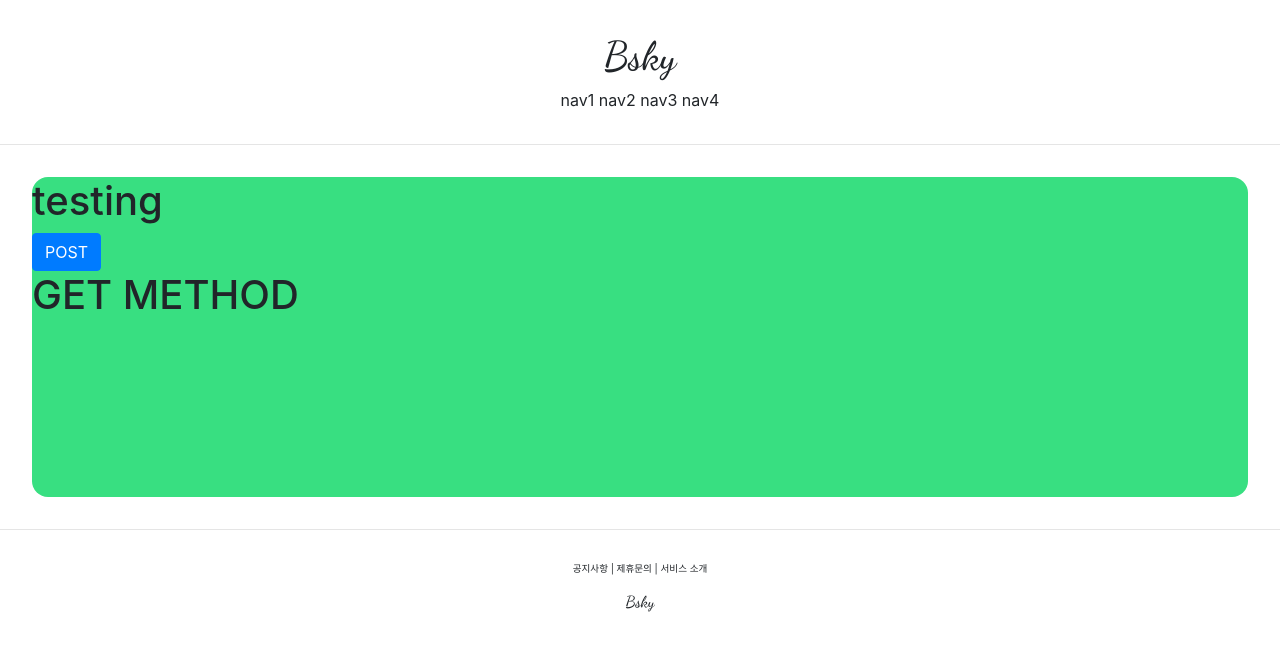
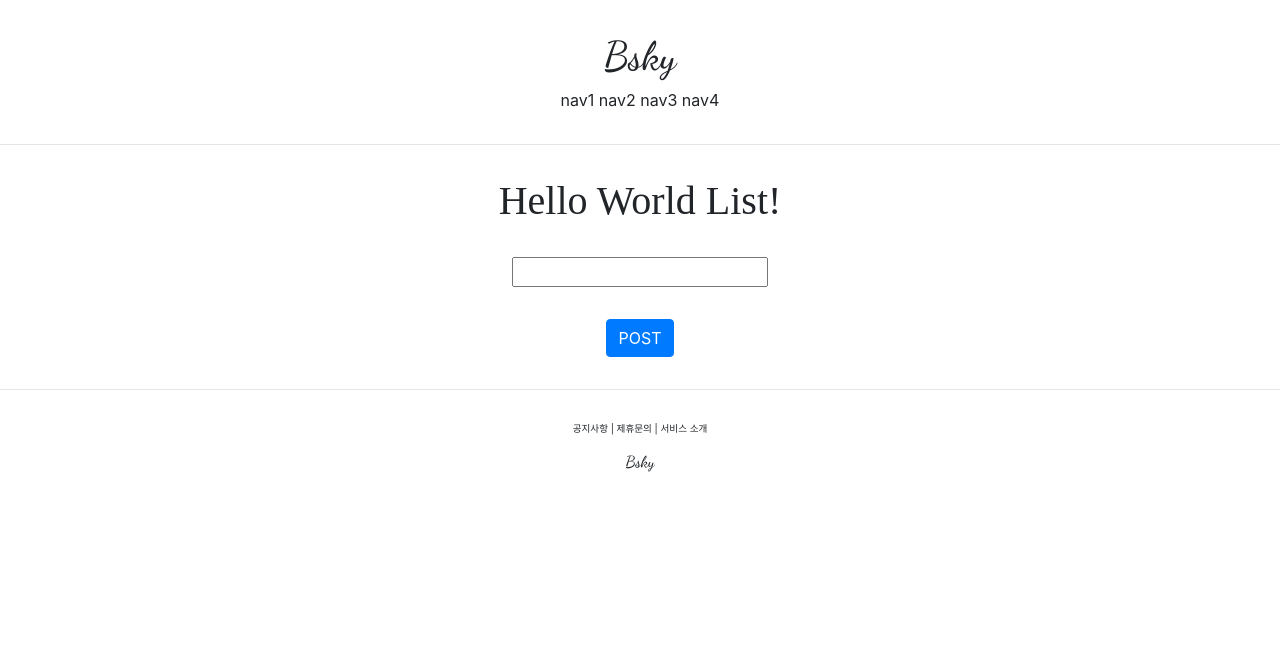
Before and after one commit to Soyuen-Yu/djangoProject, a Django app: page /account/hello_world/ in a window 1280 px wide. Shown: the top 651 px of the page. Run offline with Django 4.2, Linux system fonts and the light colour scheme.

Commit message:
POST로 데이터 가져오기

```diff
--- a/accountapp/templates/accountapp/hello_world.html
+++ b/accountapp/templates/accountapp/hello_world.html
@@ -2,19 +2,26 @@
 
 {% block content %}
 
-  <div style="height: 20rem; background-color: #38df81; border-radius: 1rem; margin: 2rem">
-    <h1>
-      testing
+  <div style="border-radius: 1rem; margin: 2rem; text-align: center;">
+    <h1 style="font-family: 'Dancing Script, cursive;">
+      Hello World List!
     </h1>
 
     <form action="/account/hello_world/" method="post">
       {% csrf_token %}
-      <input type="submit" class="btn btn-primary" value="POST">
+      <div style="margin:2rem;">
+        <input type="text" name="hello_world_input">
+      </div>
+      <div style="margin:2rem;">
+        <input type="submit" class="btn btn-primary" value="POST">
+      </div>
     </form>
 
+    {% if hello_world_output %}
     <h1>
-      {{text}}
+      {{hello_world_output.text}}
     </h1>
+    {% endif %}
 
   </div>
 
--- a/accountapp/views.py
+++ b/accountapp/views.py
@@ -1,11 +1,20 @@
 from django.shortcuts import render
 from django.http import HttpResponse
+
+from accountapp.models import HelloWorld
+
 
 # Create your views here.
 
 
 def hello_world(request):
     if request.method == 'POST' :
-        return render(request, 'accountapp/hello_world.html', context={'text': 'POST METHOD'})
+        temp = request.POST.get('hello_world_input')
+
+        new_hello_world = HelloWorld()
+        new_hello_world.text = temp
+        new_hello_world.save()
+
+        return render(request, 'accountapp/hello_world.html', context={'hello_world_output': new_hello_world})
     else :
         return render(request, 'accountapp/hello_world.html', context={'text': 'GET METHOD'})
--- a/templates/head.html
+++ b/templates/head.html
@@ -13,7 +13,12 @@
     <link rel="preconnect" href="https://fonts.gstatic.com" crossorigin>
     <link href="https://fonts.googleapis.com/css2?family=Dancing+Script:wght@500&display=swap" rel="stylesheet">
 
+    <link rel="preconnect" href="https://fonts.googleapis.com">
+    <link rel="preconnect" href="https://fonts.gstatic.com" crossorigin>
+    <link href="https://fonts.googleapis.com/css2?family=Dancing+Script:wght@500&family=Dosis:wght@200&display=swap" rel="stylesheet">
+
     <!--DEFAULT CSS LINK-->
     <link rel="stylesheet" type="text/css" href="{% static 'base.css' %}">
 
+
 </head>
```
